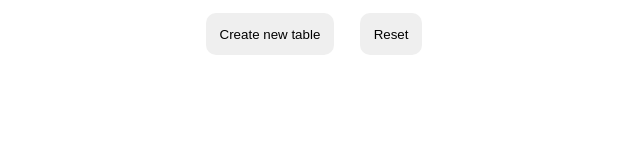
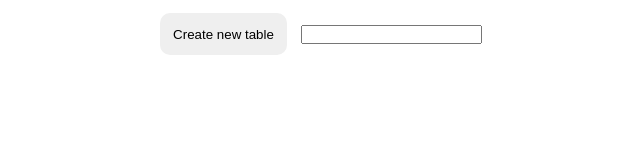
Before and after one commit to requin883/EtchASketch, a plain HTML site: page index.html in a window 1280 px wide. Shown: the whole page, without its empty margins (326-966 px from the left). Drawn offline with Linux system fonts and the light colour scheme.

Commit message:
feat: remove reset button

```diff
--- a/index.html
+++ b/index.html
@@ -10,7 +10,7 @@
     <div class="container"></div>
     <div class="btn-container">
     <button class="btn btn-table">Create new table</button>
-    <button class="btn reset">Reset</button>
+    <input class="table-size" type="text">
     </div>
     <script src="main.js"></script>
 </body>
```
